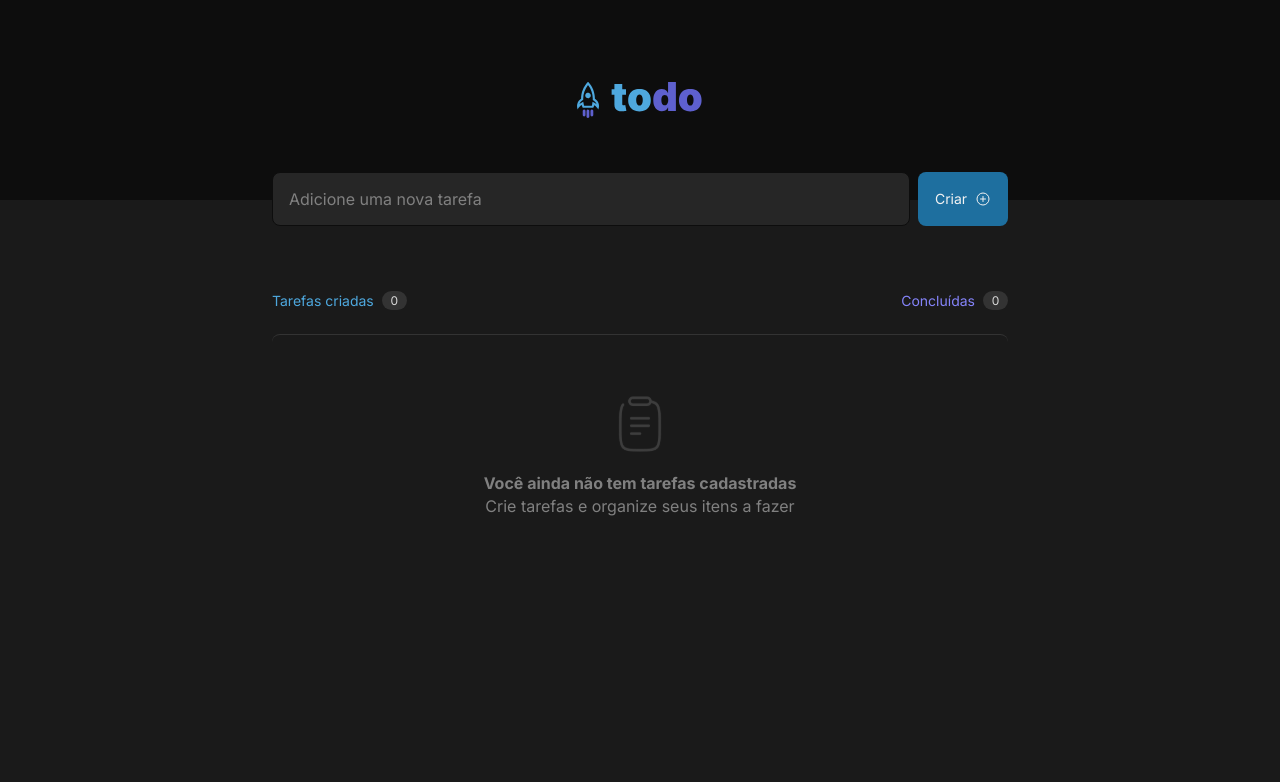
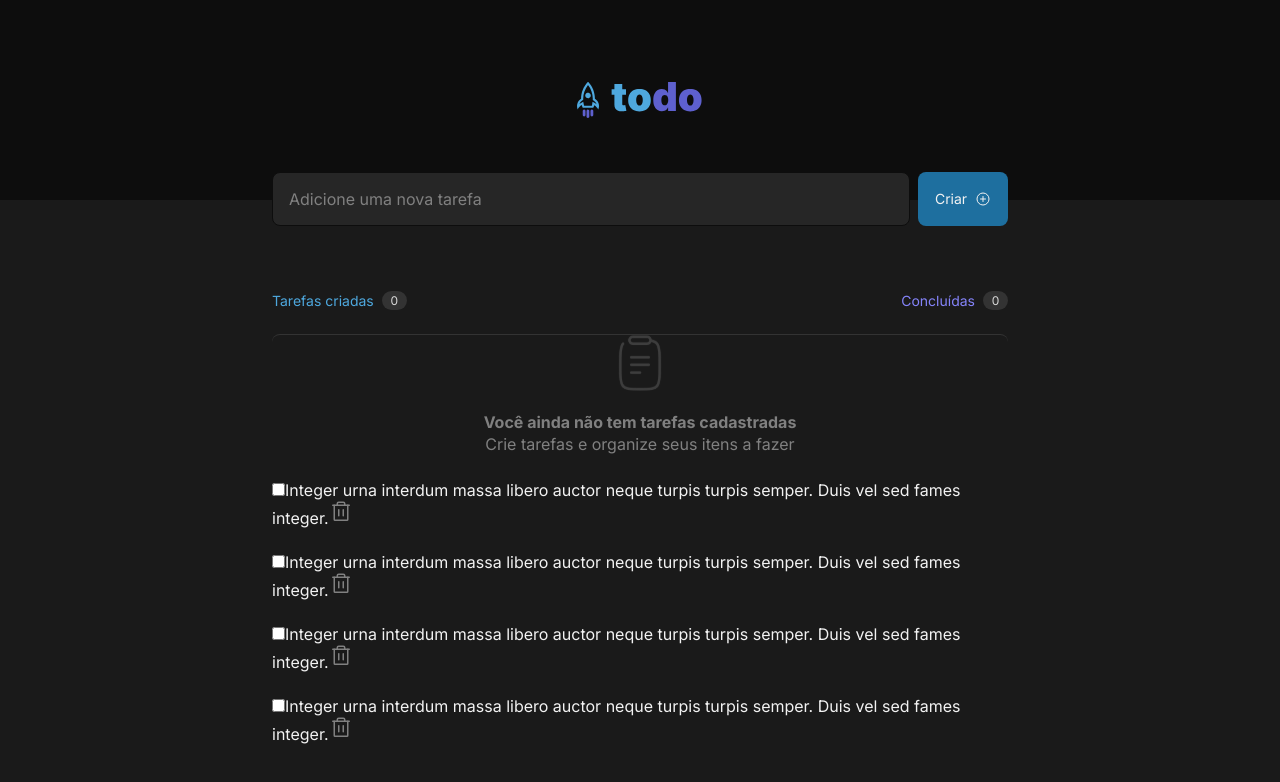
Before and after one commit to viniciusmb17/simple-todo-list, a React (Vite) app: page / in a window 1280 px wide. Shown: the top 782 px of the page. Built offline with nearby package versions, Linux system fonts and the light colour scheme.

Commit message:
feat: creating and starting to style the Task component

```diff
--- a/package.json
+++ b/package.json
@@ -9,9 +9,11 @@
     "preview": "vite preview"
   },
   "dependencies": {
+    "@types/uuid": "^8.3.4",
     "phosphor-react": "^1.4.1",
     "react": "^18.2.0",
-    "react-dom": "^18.2.0"
+    "react-dom": "^18.2.0",
+    "uuid": "^8.3.2"
   },
   "devDependencies": {
     "@types/react": "^18.0.15",
--- /dev/null
+++ b/src/components/Task.module.css
@@ -0,0 +1,18 @@
+.task {
+
+}
+
+.task input[type='checkbox']{
+
+}
+
+.delete {
+  color: var(--gray-300);
+  border-radius: 4px;
+}
+
+.delete:hover {
+  color: var(--danger);
+  background: var(--gray-400);
+
+}
--- /dev/null
+++ b/src/components/Task.tsx
@@ -0,0 +1,32 @@
+import { Trash } from 'phosphor-react';
+import { v4 as uuidv4 } from 'uuid';
+import styles from './Task.module.css'
+
+const tasks = [
+  { id: uuidv4, check: false, text: 'Integer urna interdum massa libero auctor neque turpis turpis semper. Duis vel sed fames integer.' },
+  { id: uuidv4, check: false, text: 'Integer urna interdum massa libero auctor neque turpis turpis semper. Duis vel sed fames integer.' },
+  { id: uuidv4, check: false, text: 'Integer urna interdum massa libero auctor neque turpis turpis semper. Duis vel sed fames integer.' },
+  { id: uuidv4, check: true, text: 'Integer urna interdum massa libero auctor neque turpis turpis semper. Duis vel sed fames integer.' },
+]
+interface divProps {
+  children?: React.ReactChild | React.ReactChild[];
+}
+
+export function Task() {
+  return (
+    <>
+      {
+        tasks.map(task => (
+          <div className={styles.task} key={uuidv4.toString()}>
+            <input type="checkbox" name={task.id.toString()} />
+            {task.text}
+            <Trash
+              className={styles.delete}
+              size={24}
+            />
+          </div>
+        ))
+      }
+    </>
+  )
+}
--- a/src/components/TaskList.tsx
+++ b/src/components/TaskList.tsx
@@ -1,4 +1,4 @@
-import { ClipboardText } from 'phosphor-react'
+import { Task } from './Task'
 import clipboard from '../assets/clipboard.svg'
 import styles from './TaskList.module.css'
 
@@ -25,6 +25,7 @@ export function TaskList() {
           <p>Crie tarefas e organize seus itens a fazer</p>
         </div>
       </div>
+      <Task />
     </section>
   )
 }
--- a/src/global.css
+++ b/src/global.css
@@ -16,6 +16,8 @@
   --gray-700:  #0D0D0D;
 
   --black: #000;
+
+  --danger: #E25858;
 }
 
 :focus {
```
Also changed, not shown: 1 other file (tests, documents, lock files or other folders).
